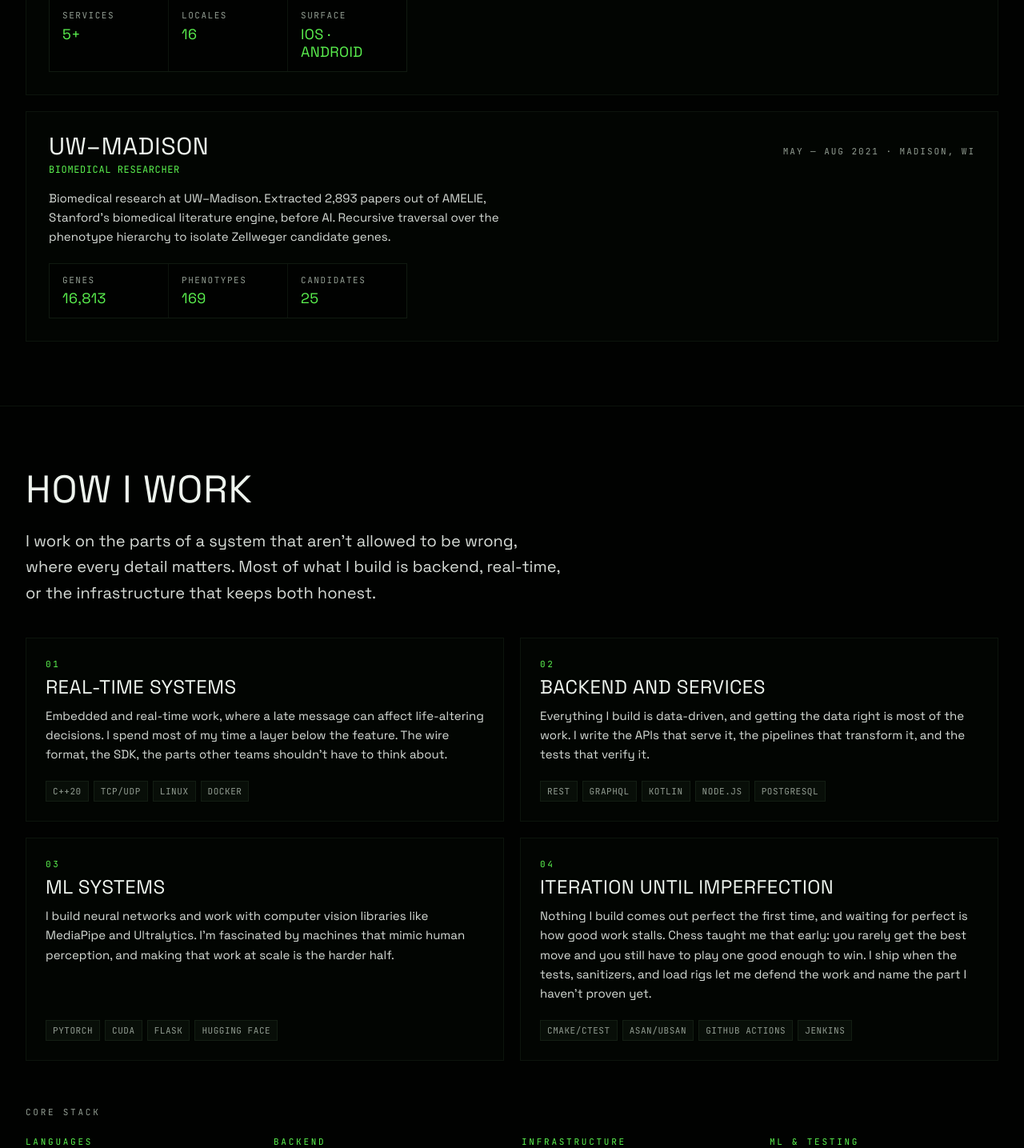
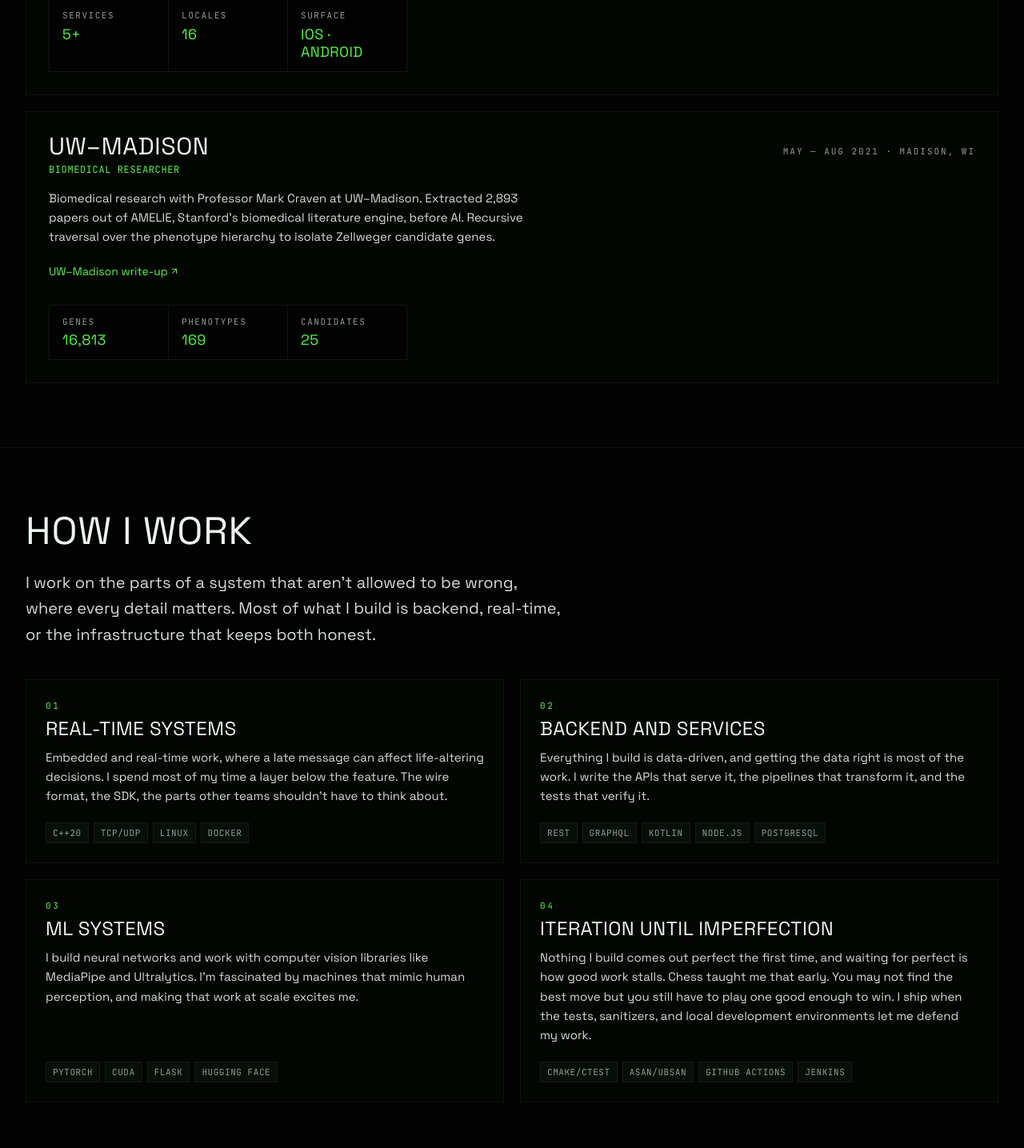
Before and after one commit to vincentdo1/vincent-portfolio, a Next.js app: page / in a window 1280 px wide. Shown: the part 2160-3595 px from the top of the page at 80% size. Built offline with nearby package versions, Linux system fonts and the light colour scheme.

Commit message:
chore: add uw madison link

```diff
--- a/components/sections/experience.tsx
+++ b/components/sections/experience.tsx
@@ -1,5 +1,6 @@
 "use client";
 
+import { ArrowUpRight } from "lucide-react";
 import { Readout } from "@/components/sections/readout";
 import { useFieldSection } from "@/lib/three/use-field-section";
 import { experiences, type Experience } from "@/lib/content";
@@ -72,6 +73,29 @@ function Role({ role, shape }: { role: Experience; shape: ShapeKey }) {
         </p>
       )}
 
+      {/* Quiet inline treatment, matching the profile links rather than the
+          project buttons: this is a citation, not a call to action, and it
+          must not compete with the Live demo / Source pair above it. */}
+      {role.link && (
+        <p className="mt-2">
+          <a
+            href={role.link.href}
+            target="_blank"
+            rel="noopener noreferrer"
+            className="inline-flex items-center min-h-11 py-1 text-sm text-primary hover:underline"
+          >
+            {role.link.label}
+            <ArrowUpRight
+              className="inline h-3 w-3 ml-0.5 align-baseline"
+              aria-hidden="true"
+            />
+            <span className="sr-only">
+              for {role.company} (opens in new tab)
+            </span>
+          </a>
+        </p>
+      )}
+
       <Readout items={role.readout} className="mt-5 max-w-md" />
     </article>
   );
--- a/lib/content.ts
+++ b/lib/content.ts
@@ -27,13 +27,15 @@ export const site = {
   resume: "/resume.pdf",
 } as const;
 
-/** Outbound project destinations. */
+/** Outbound destinations. */
 const urls = {
   airportDemo: "https://vincentdo1.github.io/airports-paths/",
   airportRepo: "https://github.com/vincentdo1/airports-paths",
   chessDemo: "https://vincentdo1.github.io/playable-chess-AI/",
   chessRepo: "https://github.com/vincentdo1/playable-chess-AI",
   chickensDemo: "https://chickens.rakerman.com",
+  sropWriteup:
+    "https://cgsi.wisc.edu/2021/09/20/team-research-presents-a-new-approach-for-summer-undergraduate-research-programs/",
 } as const;
 
 /** A three-value instrument readout, rendered as a <dl> grid. */
@@ -121,6 +123,18 @@ export type Experience = {
   body: string;
   /** Second line, where it carries facts `body` does not. */
   note?: string;
+  /**
+   * One outbound citation, singular by design where `Project` carries an
+   * array.
+   *
+   * The bar is third-party evidence that names Vincent. A company homepage
+   * clears nothing: the reader already knows what Boeing is, and a link on
+   * every card turns the one row with real corroboration into a strip of
+   * logos the eye stops reading. Exactly one role having something to click
+   * is the signal. Keep it that way unless a second role earns it with a
+   * public page that names him.
+   */
+  link?: { label: string; href: string };
   readout: Readout[];
 };
 
@@ -169,7 +183,8 @@ export const experiences: Experience[] = [
     period: "May — Aug 2021",
     location: "Madison, WI",
     title: "Solving medicine through code",
-    body: "Biomedical research at UW–Madison. Extracted 2,893 papers out of AMELIE, Stanford's biomedical literature engine, before AI. Recursive traversal over the phenotype hierarchy to isolate Zellweger candidate genes.",
+    body: "Biomedical research with Professor Mark Craven at UW–Madison. Extracted 2,893 papers out of AMELIE, Stanford's biomedical literature engine, before AI. Recursive traversal over the phenotype hierarchy to isolate Zellweger candidate genes.",
+    link: { label: "UW–Madison write-up", href: urls.sropWriteup },
     readout: [
       { label: "Genes", value: "16,813" },
       { label: "Phenotypes", value: "169" },
@@ -208,13 +223,13 @@ export const capabilities: Capability[] = [
   {
     code: "03",
     title: "ML systems",
-    body: "I build neural networks and work with computer vision libraries like MediaPipe and Ultralytics. I'm fascinated by machines that mimic human perception, and making that work at scale is the harder half.",
+    body: "I build neural networks and work with computer vision libraries like MediaPipe and Ultralytics. I'm fascinated by machines that mimic human perception, and making that work at scale excites me.",
     tools: ["PyTorch", "CUDA", "Flask", "Hugging Face"],
   },
   {
     code: "04",
     title: "Iteration until imperfection",
-    body: "Nothing I build comes out perfect the first time, and waiting for perfect is how good work stalls. Chess taught me that early: you rarely get the best move and you still have to play one good enough to win. I ship when the tests, sanitizers, and load rigs let me defend the work and name the part I haven't proven yet.",
+    body: "Nothing I build comes out perfect the first time, and waiting for perfect is how good work stalls. Chess taught me that early. You may not find the best move but you still have to play one good enough to win. I ship when the tests, sanitizers, and local development environments let me defend my work.",
     tools: ["CMake/CTest", "ASan/UBSan", "GitHub Actions", "Jenkins"],
   },
 ];
```
